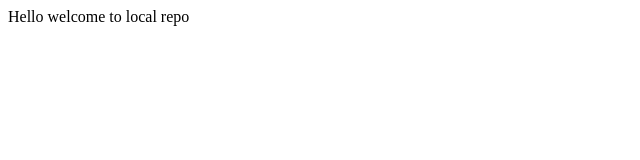
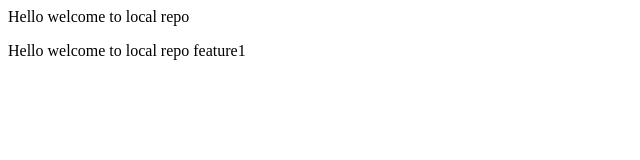
Before and after one commit to Druvaasa/localrepo, a plain HTML site: page index.html in a window 1280 px wide. Shown: the whole page, without its empty margins (0-640 px from the left). Drawn offline with Linux system fonts and the light colour scheme.

Commit message:
add new line to index

```diff
--- a/index.html
+++ b/index.html
@@ -1 +1,2 @@
 <p>Hello welcome to local repo</p>
+<p>Hello welcome to local repo feature1</p>
```
